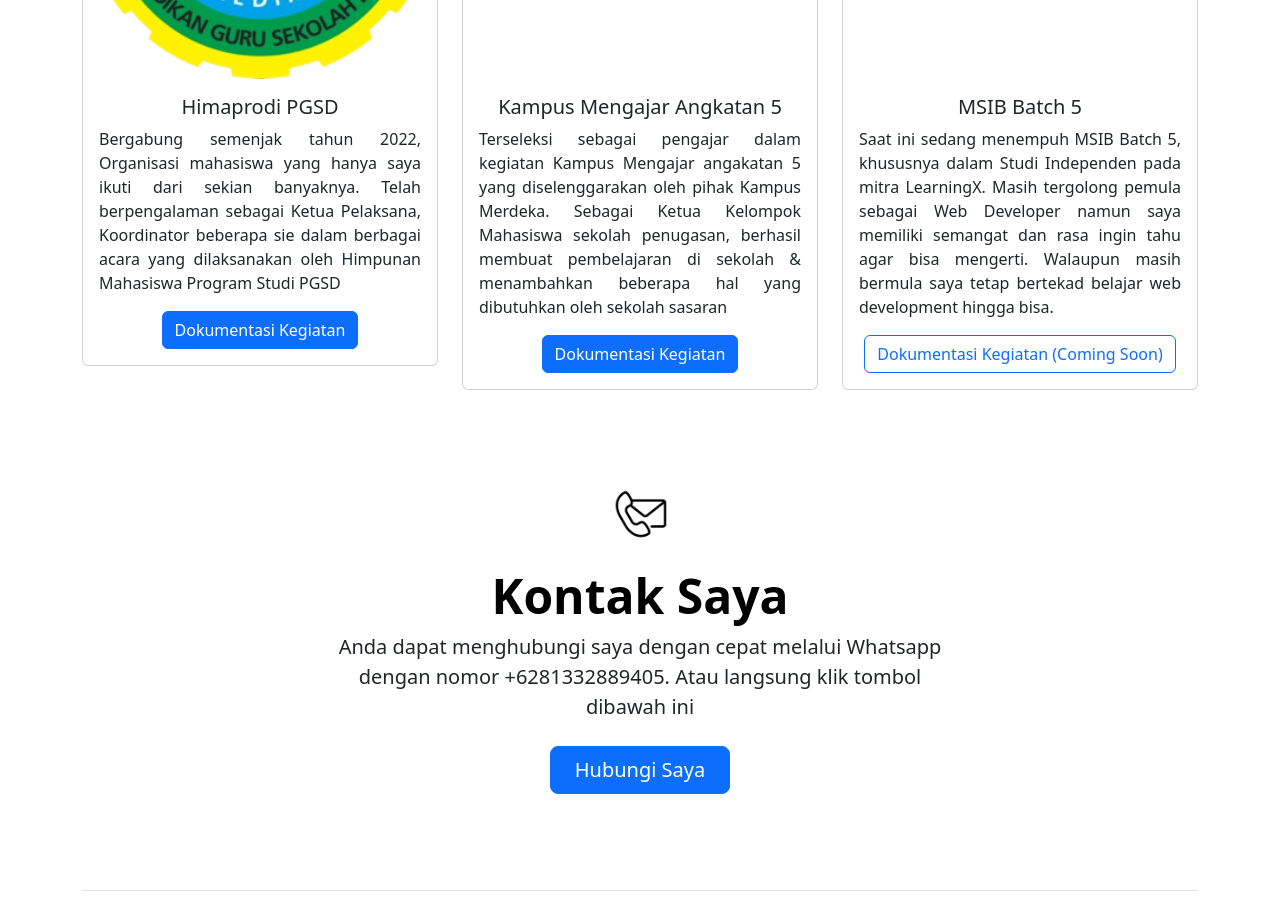
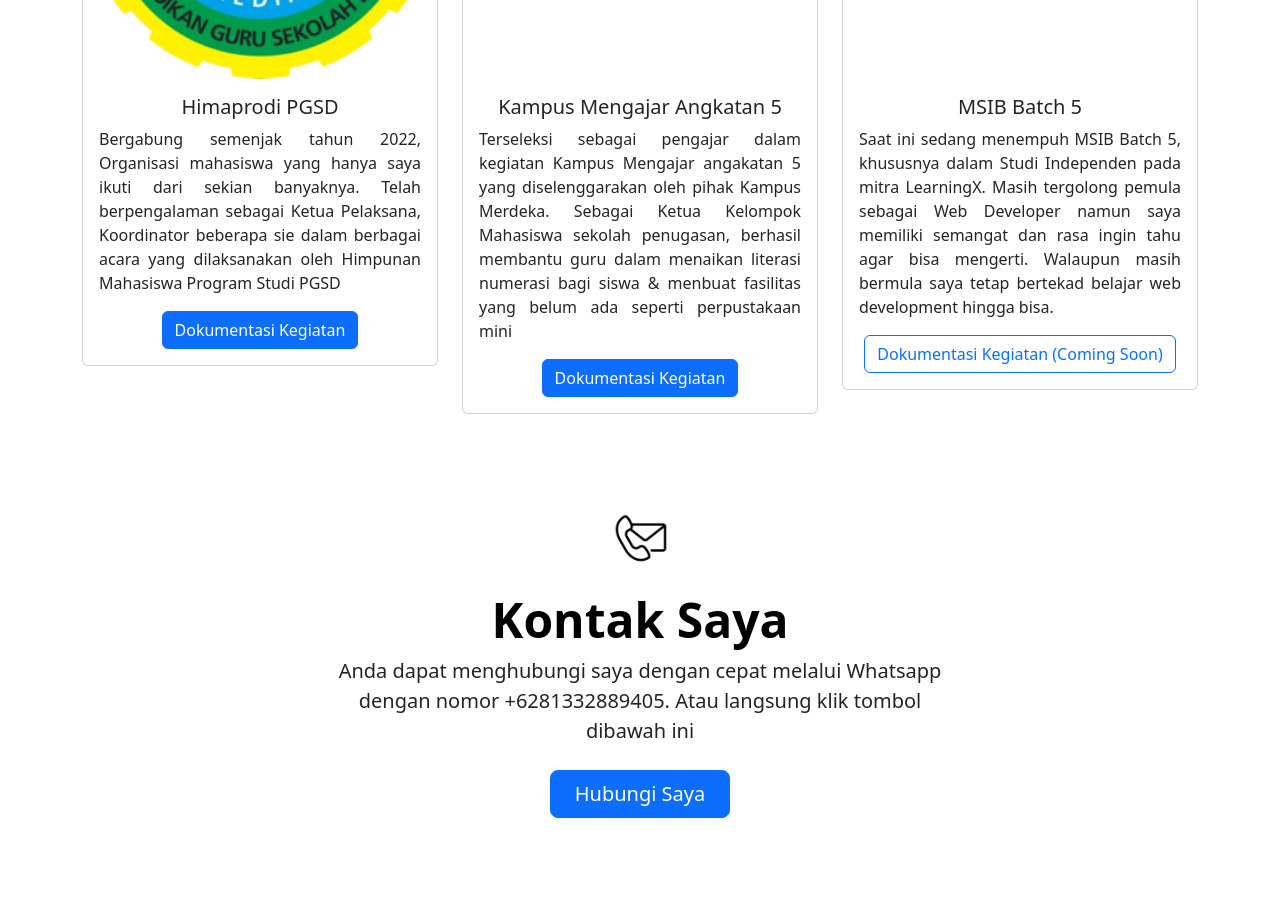
Before and after one commit to AwanWicak1/portofoliotugas, a plain HTML site: page index.html in a window 1280 px wide. Shown: the part 1240-2144 px from the top of the page. Drawn offline with nearby package versions, Linux system fonts and the light colour scheme.

Commit message:
index.html

```diff
--- a/index.html
+++ b/index.html
@@ -108,8 +108,7 @@
                                 Kampus Mengajar angakatan 5
                                 yang
                                 diselenggarakan oleh pihak Kampus Merdeka. Sebagai Ketua Kelompok Mahasiswa sekolah
-                                penugasan, berhasil membuat pembelajaran di sekolah & menambahkan beberapa hal yang
-                                dibutuhkan oleh sekolah sasaran</p>
+                                penugasan, berhasil membantu guru dalam menaikan literasi numerasi bagi siswa & menbuat fasilitas yang belum ada seperti perpustakaan mini</p>
                             <a href="https://instagram.com/km5_sdnrejotangan2?igshid=YTQwZjQ0NmI0OA=="
                                 class="btn btn-primary">Dokumentasi Kegiatan</a>
                         </div>
```
